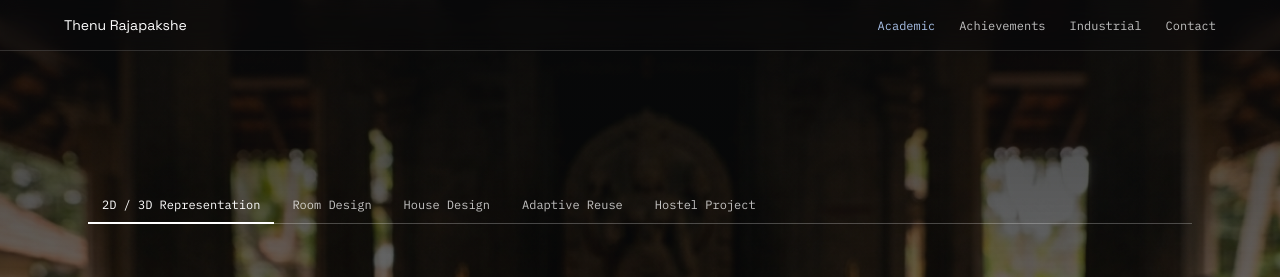
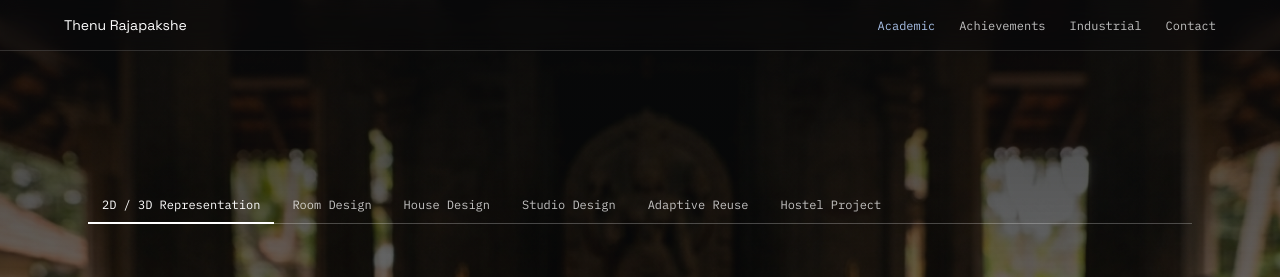
Before and after one commit to NaveenDG2002/architect-portfolio-thenu, a React (Vite) app: page /works/2d-3d in a window 1280 px wide. Shown: the top 277 px of the page. Built offline with nearby package versions, Linux system fonts and the light colour scheme.

Commit message:
fix studio-design slug to match asset folder

```diff
--- a/src/data/content.js
+++ b/src/data/content.js
@@ -43,6 +43,13 @@ export const workCategories = [
     title: "House Design",
     description:
       "Set on an island-like plot in Thalangama, this modern minimalist residence is framed by a river to the left, open land to the right, and expansive paddy fields to the rear. Taking advantage of a natural three-meter slope dropping toward the wetlands, the design integrates a subterranean lower level carved into the gradient, anchored by a two-story superstructure topped with clean flat roofs. The arrival sequence centers on a visual axis leading directly to a serene Buddha statue, establishing an immediate sense of stillness upon entry.\n\nDesigned for a young couple, the home maximizes connection to its surroundings through floor-to-ceiling glass, floating balconies, and generous open terraces. Cantilevered outdoor living spaces capture river breezes while framing open views across the fields. Surrounding the residence, a sensory landscape engages sight, sound, smell, touch, and taste — combining running water, native flora, tactile natural stone, and cross-ventilating airflow to cool the microclimate naturally.",
+  },
+
+    {
+    slug: "studio-design",
+    title: "Studio Design",
+    description:
+      "A working studio space designed as part of second-year coursework, selected for the 2026 SLIIT exhibition as one of the best second-year design projects. Replace this with the real project narrative.",
   },
 
 
```
Also changed, not shown: 1 other file (tests, documents, lock files or other folders).
